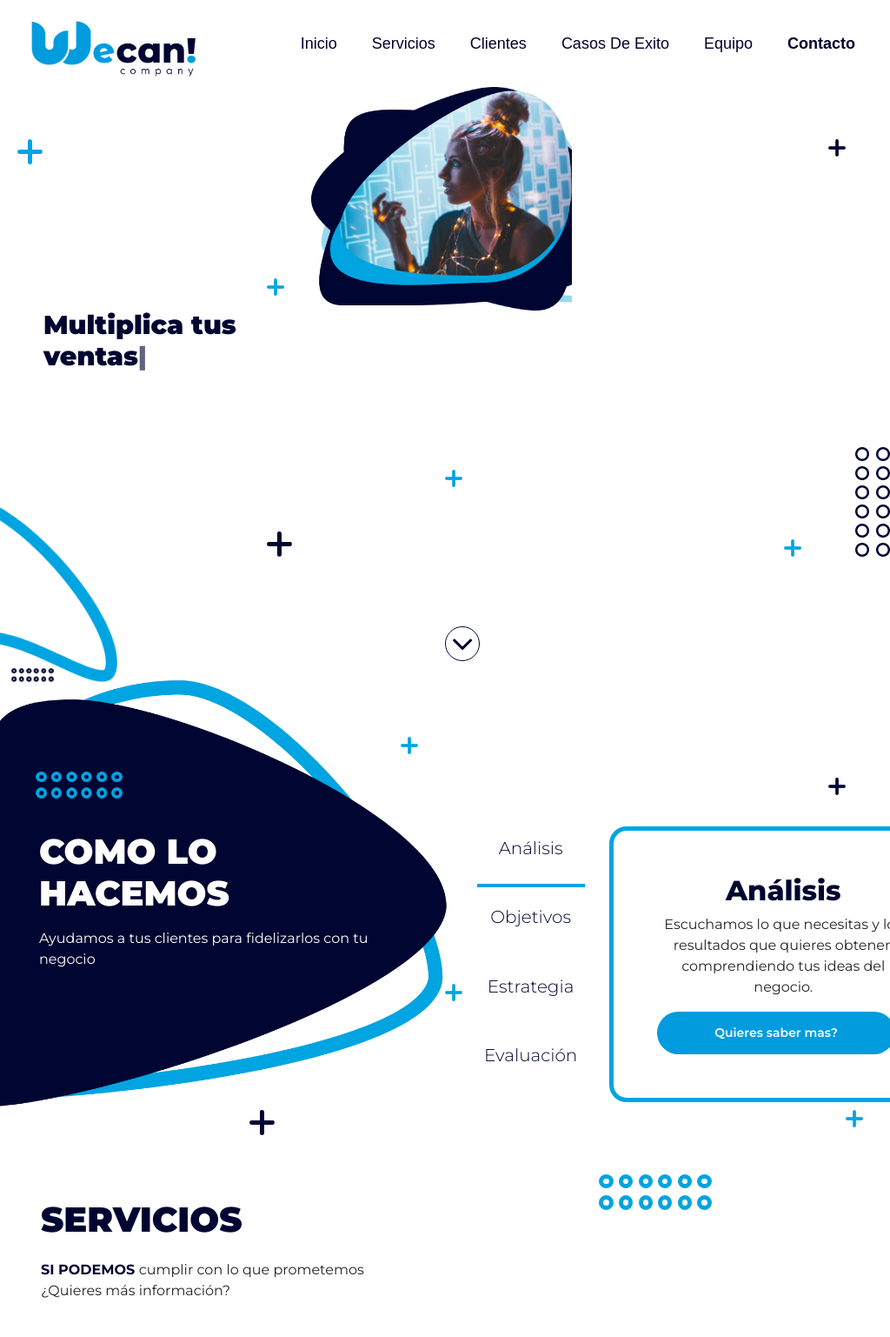
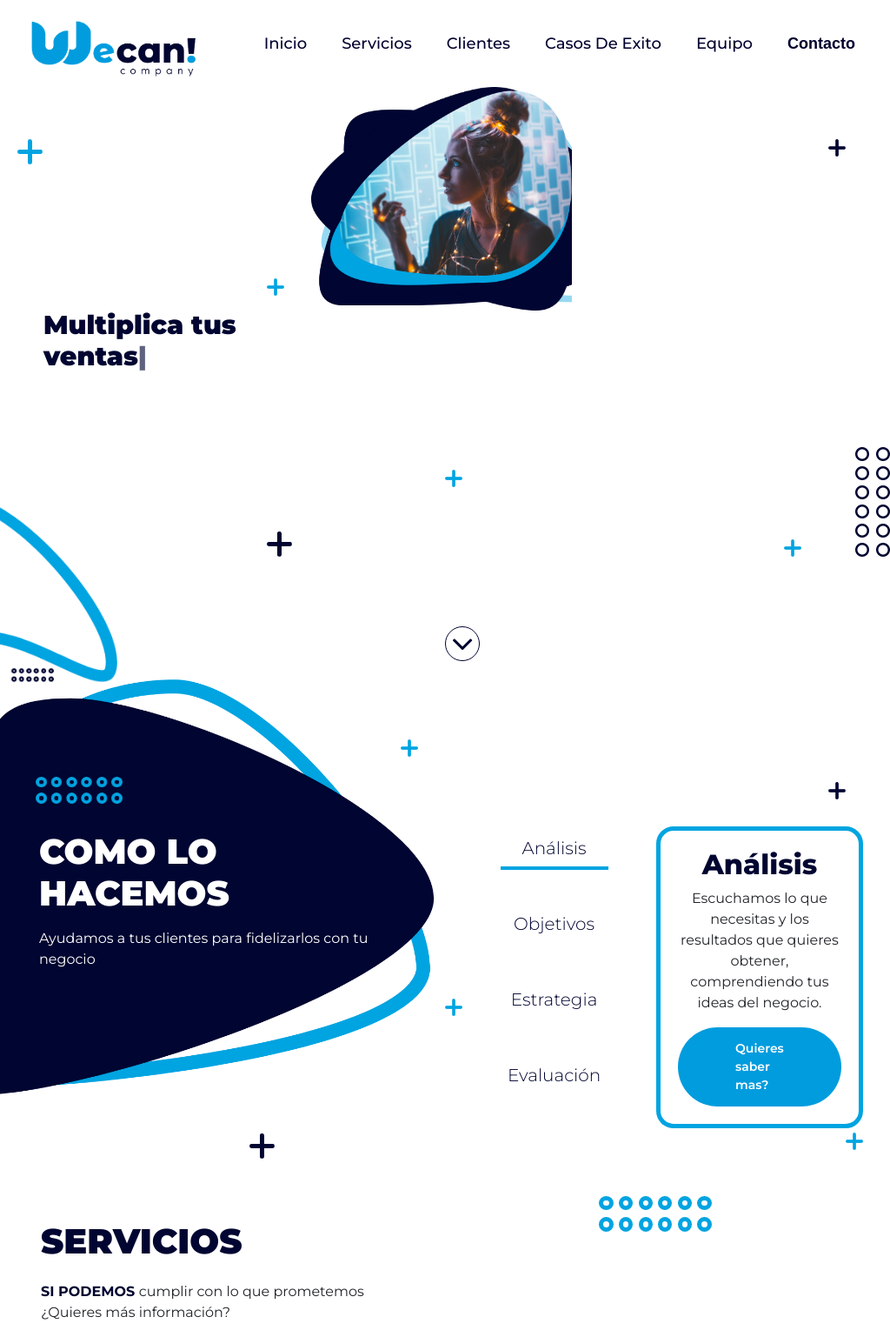
Before and after one commit to Gladibeth/Wecan-w, a PHP site: page / in a window 1024 px wide. Shown: the top 1537 px of the page at 87% size. Run offline with PHP 8.4, Linux system fonts and the light colour scheme.

Commit message:
Add changes

```diff
--- a/assets/css/main.css
+++ b/assets/css/main.css
@@ -181,7 +181,7 @@ section {
 .navbar {
   background-color: #fff;
   transition: 0.3s ease-in-out;
-  padding: 0 80px;
+  padding: 0 110px;
   display: flex;
   height: 100px;
 }
@@ -213,7 +213,7 @@ section {
   font-weight: 500;
   font-size: 18px;
   text-transform: capitalize;
-  font-family: "Poppins", sans-serif;
+  font-family: "Montserrat", sans-serif;
 }
 
 .nav-item.active .nav-link{
@@ -640,7 +640,7 @@ textarea::placeholder {
   padding-bottom: 0;
   display: flex;
   justify-content: center;
-  height: 70px;
+  height: 50px;
 }
 
 .main-methodology__box{
@@ -1086,10 +1086,13 @@ textarea::placeholder {
   flex-wrap: wrap;
   justify-content: center;
 }
-.nav-pills li{
+.main-team__boxcontent.nav-pills li{
   width: 50%;
   padding-left: 30px;
   padding-bottom: 15px;
+}
+.nav-pills li{
+  padding-left: 0px;
 }
 .plus{
   padding: 5px;
@@ -2007,6 +2010,13 @@ footer{
 }
 
 @media (min-width: 992px) and (max-width: 1199px){
+  .main-methodology__box{
+    width: 100%;
+    padding: 20px;
+  }
+  .main-about__content{
+    grid-gap: 0;
+  }
   .main-banner__content{
     grid-template-columns: 35% 75%;
   }
@@ -2092,7 +2102,7 @@ footer{
     width: 90%;
   }
   .main-about__img {
-    width: 530px;
+    width: 515px;
   }
   .two_bluelight.two_bluelight--about{
     top:70%;
--- a/assets/js/main.js
+++ b/assets/js/main.js
@@ -75,11 +75,19 @@ $(document).ready(function () {
  })(jQuery);
 
 
+   setTimeout(function () {
+     that.tick();
+   }, delta);
+
  function parallaxOnMouseMove(elem) {
-
-  setTimeout(function () {
-    that.tick();
-  }, delta);
+  elem.closest('section').mousemove(function (event) {
+    elem.closest('section').css({
+      'background-position': `${(($(window).width() / 2) - event.pageX) * .002}px, ${(($(window).width() / 2) - event.pageY) * .002}px`
+    })
+    elem.css({
+      transform: `translate(${(($(window).width() / 2) - event.pageX) * .005}px, ${(($(window).width() / 2) - event.pageY) * .005}px)`
+    })
+  })
 };
 
 window.onload = function () {
@@ -184,11 +192,3 @@ $('.slider-nav-team').slick({
     }
   ]
 });
-elem.closest('section').mousemove(function (event) {
-  elem.closest('section').css({
-    'background-position': `${(($(window).width() / 2) - event.pageX) * .002}px, ${(($(window).width() / 2) - event.pageY) * .002}px`
-  })
-  elem.css({
-    transform: `translate(${(($(window).width() / 2) - event.pageX) * .005}px, ${(($(window).width() / 2) - event.pageY) * .005}px)`
-  })
-})
```
